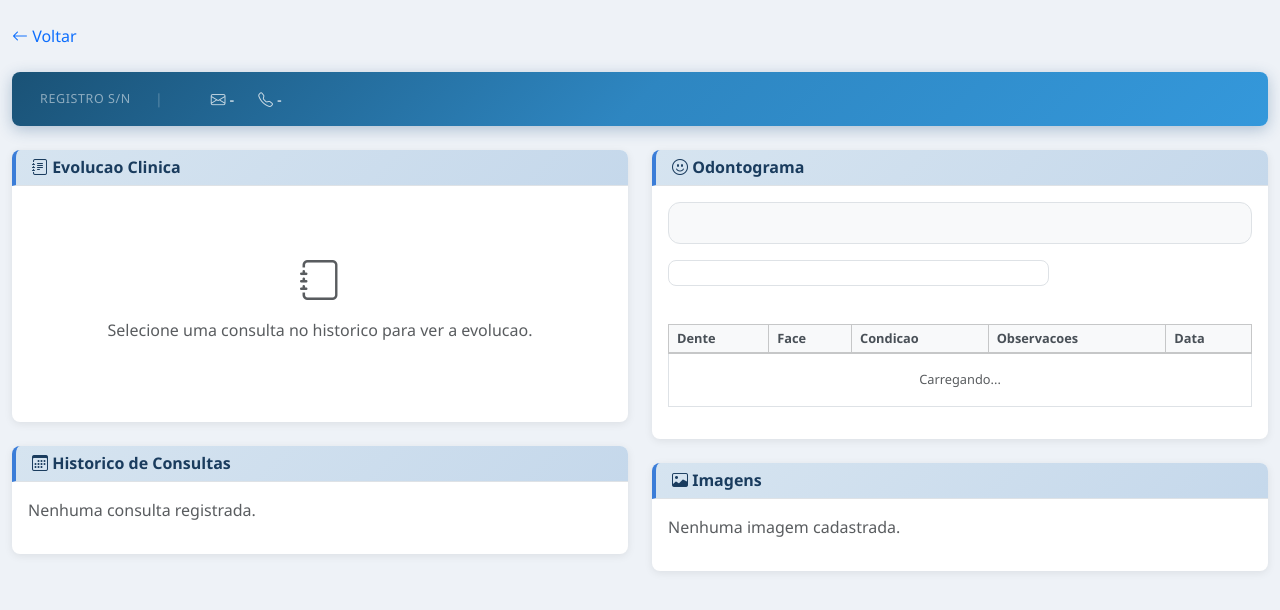
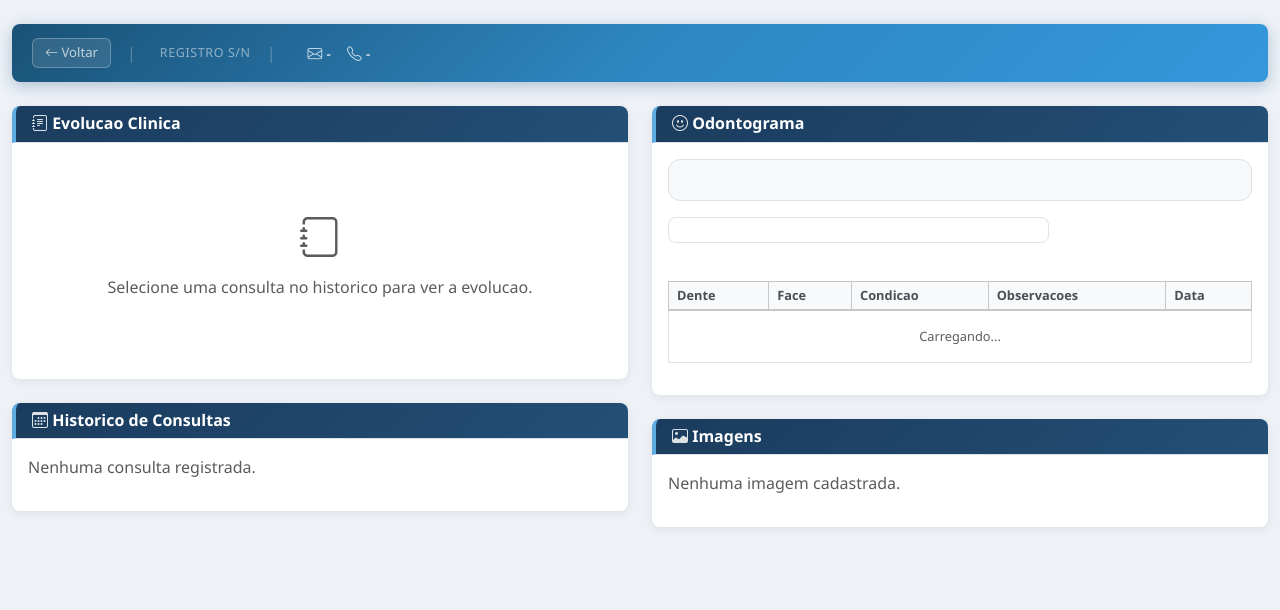
Before and after one commit to marcusodontocotta-ui/SISGERSA, a FastAPI app: template templates/prontuarios/visualizar.html in a window 1280 px wide. Shown: the top 610 px of the page. Run offline with FastAPI, Linux system fonts and the light colour scheme; the template is opened without the code that fills it, so the values that code supplies are empty.

Commit message:
feat: navbar hover forte, voltar integrado ao banner, headers escuros com botoes adaptados

```diff
--- a/templates/base.html
+++ b/templates/base.html
@@ -18,19 +18,23 @@
             padding: 8px 16px;
             font-weight: 600;
             font-size: 0.9rem;
-            color: rgba(255,255,255,0.95) !important;
-            background: rgba(255,255,255,0.1);
-            border: 1px solid rgba(255,255,255,0.15);
-            transition: all 0.2s;
+            color: rgba(255,255,255,0.85) !important;
+            background: rgba(255,255,255,0.08);
+            border: 1px solid rgba(255,255,255,0.12);
+            transition: all 0.25s ease;
             white-space: nowrap;
         }
         .navbar .nav-link:hover {
-            background: rgba(255,255,255,0.25);
-            transform: translateY(-1px);
-            box-shadow: 0 2px 8px rgba(0,0,0,0.15);
+            background: rgba(255,255,255,0.95) !important;
+            color: #0d6efd !important;
+            transform: translateY(-2px);
+            box-shadow: 0 4px 15px rgba(255,255,255,0.25);
+            border-color: rgba(255,255,255,0.5);
         }
         .navbar .nav-link.active {
-            background: rgba(255,255,255,0.3);
+            background: rgba(255,255,255,0.95) !important;
+            color: #0d6efd !important;
+            box-shadow: 0 2px 10px rgba(255,255,255,0.2);
         }
         #status-sistema {
             background: rgba(0,0,0,0.2);
--- a/templates/prontuarios/visualizar.html
+++ b/templates/prontuarios/visualizar.html
@@ -7,17 +7,62 @@
     .prontuario-banner {
         background: linear-gradient(135deg, #1a5276 0%, #2e86c1 50%, #3498db 100%);
         border-radius: 0.5rem;
-        padding: 1rem 1.25rem;
+        padding: 0.9rem 1.25rem;
         box-shadow: 0 4px 15px rgba(30,80,130,0.3);
         color: #fff;
     }
-    .prontuario-banner h4 { font-size: 1.1rem; font-weight: 700; letter-spacing: 0.02em; }
-    .prontuario-banner div { font-size: 0.88rem; }
-    .prontuario-banner strong { opacity: 0.8; }
+    .prontuario-banner .btn-voltar {
+        color: rgba(255,255,255,0.7);
+        border: 1px solid rgba(255,255,255,0.25);
+        background: rgba(255,255,255,0.1);
+        font-size: 0.82rem;
+        padding: 4px 12px;
+        border-radius: 6px;
+        text-decoration: none;
+        transition: all 0.2s ease;
+        white-space: nowrap;
+    }
+    .prontuario-banner .btn-voltar:hover {
+        background: rgba(255,255,255,0.95);
+        color: #1a5276;
+        border-color: rgba(255,255,255,0.6);
+    }
 
-    /* === Card headers unificados === */
-    .card-header.secao { background: linear-gradient(135deg, #d6e4f0 0%, #c5d8eb 100%); border-left: 4px solid #3b7dd8; }
-    .card-header h5 { font-size: 1rem; font-weight: 600; margin: 0; color: #1a3c5e; }
+    /* === Card headers escuros === */
+    .card-header.secao {
+        background: linear-gradient(135deg, #1a3c5e 0%, #244f76 100%);
+        border-left: 4px solid #5dade2;
+        color: #fff;
+    }
+    .card-header.secao h5 { font-size: 1rem; font-weight: 600; margin: 0; color: #fff; }
+    .card-header.secao h5 i { opacity: 0.85; }
+    .card-header.secao .btn-outline-secondary {
+        color: rgba(255,255,255,0.8);
+        border-color: rgba(255,255,255,0.3);
+    }
+    .card-header.secao .btn-outline-secondary:hover {
+        background: rgba(255,255,255,0.15);
+        color: #fff;
+        border-color: rgba(255,255,255,0.5);
+    }
+    .card-header.secao .btn-success {
+        background: rgba(25,135,84,0.85);
+        border-color: rgba(25,135,84,0.85);
+    }
+    .card-header.secao .btn-success:hover {
+        background: #fff;
+        color: #198754;
+        border-color: #fff;
+    }
+    .card-header.secao .btn-primary {
+        background: rgba(13,110,253,0.9);
+        border-color: rgba(13,110,253,0.9);
+    }
+    .card-header.secao .btn-primary:hover {
+        background: #fff;
+        color: #0d6efd;
+        border-color: #fff;
+    }
 
     /* === Historico: hover expressivo === */
     .btn-historico {
@@ -43,16 +88,10 @@
 </style>
 {% endblock %}
 {% block conteudo %}
-<div class="row mb-4">
-    <div class="col">
-        <a href="/prontuarios" class="text-decoration-none">
-            <i class="bi bi-arrow-left"></i> Voltar
-        </a>
-    </div>
-</div>
-
 <div class="prontuario-banner mb-4">
-    <div class="d-flex align-items-center gap-4 flex-wrap">
+    <div class="d-flex align-items-center gap-3 flex-wrap">
+        <a href="/prontuarios" class="btn-voltar"><i class="bi bi-arrow-left"></i> Voltar</a>
+        <span class="opacity-25">|</span>
         <div class="d-flex align-items-center gap-2">
             <i class="bi bi-folder-medical text-white-50" style="font-size:0.9rem;"></i>
             <small class="text-white-50" style="font-size:0.78rem; font-weight:500; text-transform:uppercase; letter-spacing:0.05em;">Registro {{ prontuario.numero_prontuario or 'S/N' }}</small>
```
